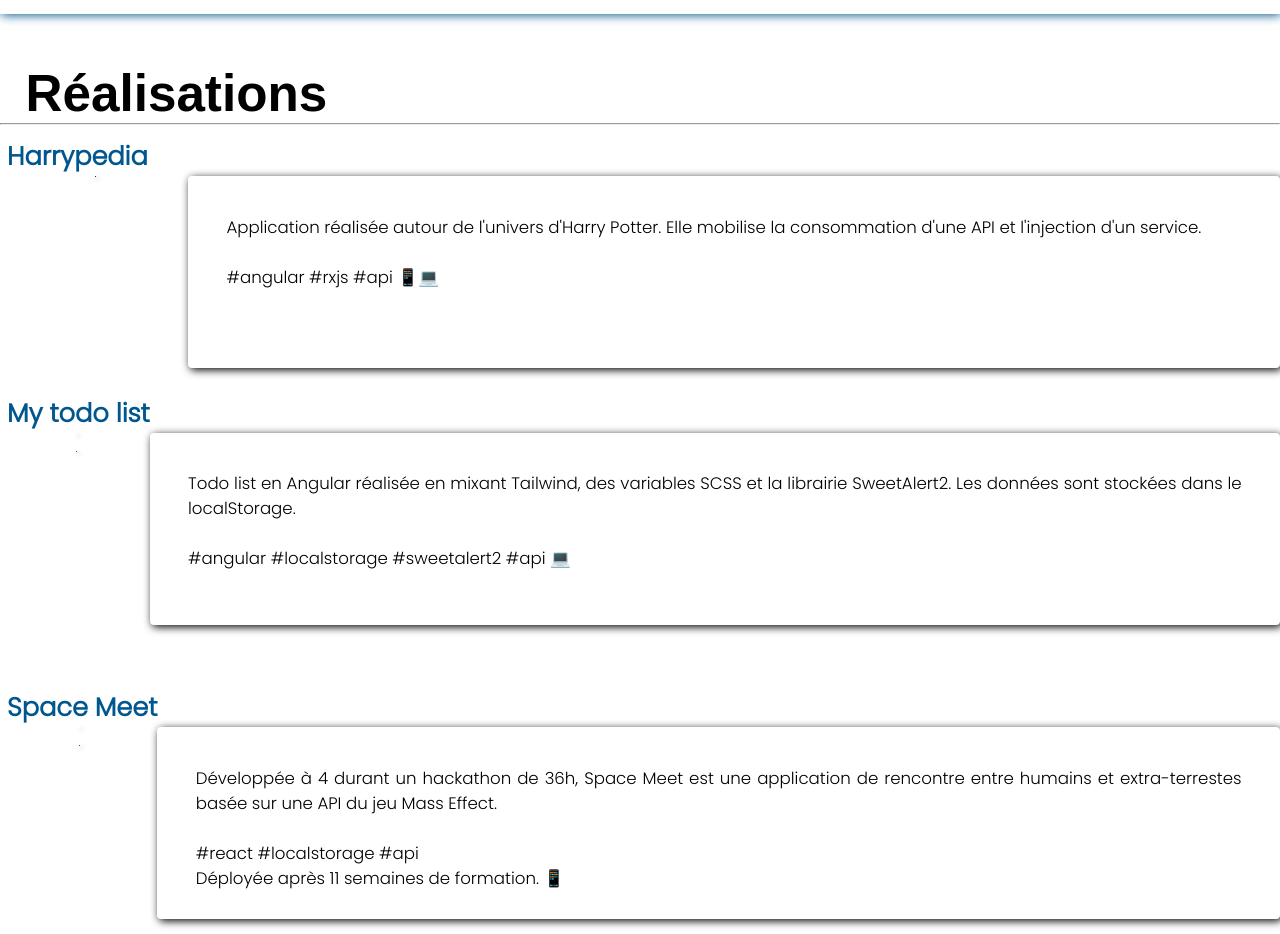
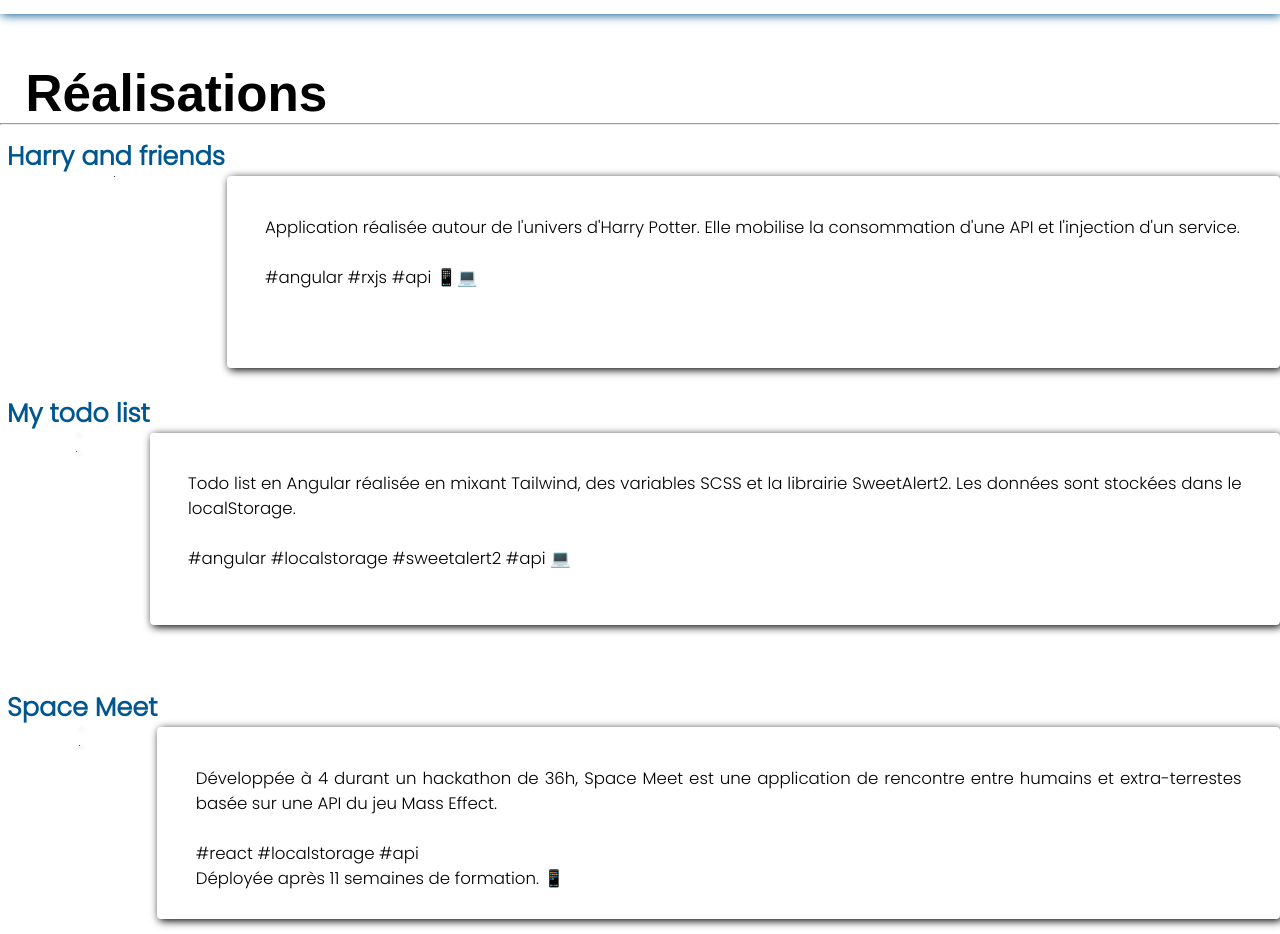
Before and after one commit to AurelBouchet/CV, a React (Create React App) app: page / in a window 1280 px wide. Shown: the part 900-1834 px from the top of the page. Built offline with nearby package versions, Linux system fonts and the light colour scheme; a web font is replaced by a local one.

Commit message:
harry app name changed

```diff
--- a/src/components/Realisations.jsx
+++ b/src/components/Realisations.jsx
@@ -18,7 +18,7 @@ const Realisations = () => {
       <h1 className='title'>Réalisations</h1>
       <hr />
       <div className='harry'>
-        <h3 className='siteName'>Harrypedia</h3>
+        <h3 className='siteName'>Harry and friends</h3>
         <p className='description'>
           Application réalisée autour de l'univers d'Harry Potter. Elle mobilise
           la consommation d'une API et l'injection d'un service.
```
